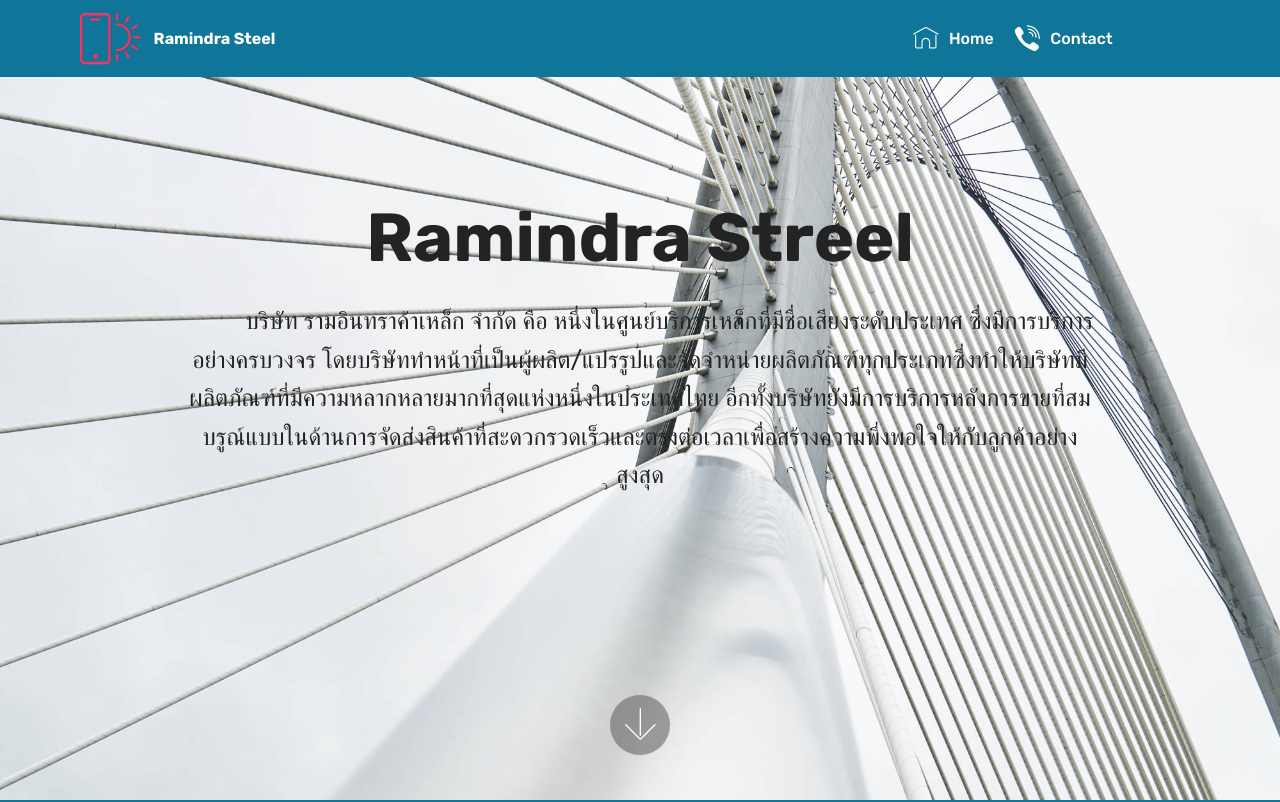
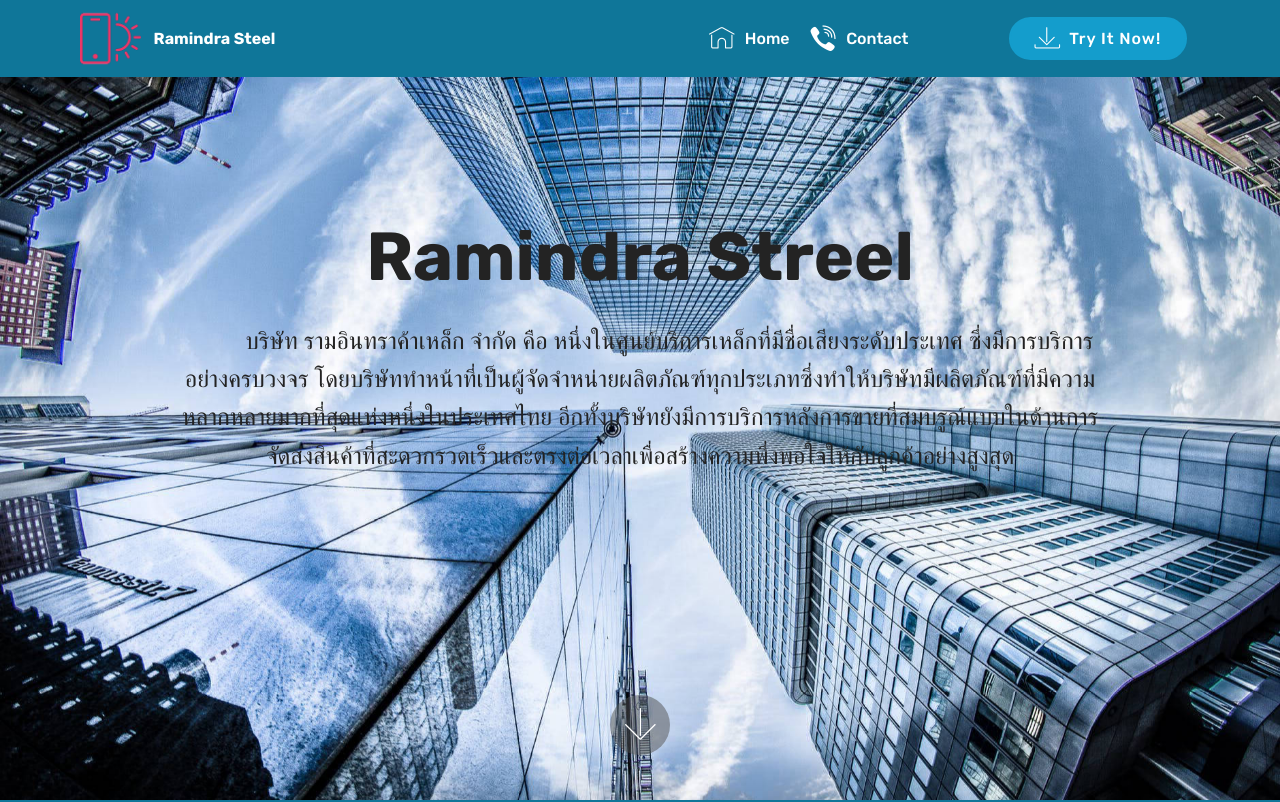
Before and after one commit to baoil555/ramindrasteel, a plain HTML site: page index.html in a window 1280 px wide. Shown: the top 802 px of the page. Drawn offline with Linux system fonts and the light colour scheme; files whose address does not match are found by name.

Commit message:
create github pages

```diff
--- a/assets/images/hashes.json
+++ b/assets/images/hashes.json
@@ -1 +1 @@
-{"ZW0UNPH4truVV3Tl99YkwQ==":"1-1880x1223.jpg","k3b0wfaCBRt4C+GPWAp15w==":"2-929x1300.jpg","EQK63AgwbBnHwT+K80k/pQ==":"3-1880x1255.jpg","DuFl/zROOp5Fq3eVC4qHig==":"architecture-bridge-infrastructure-434659-2000x2998.jpg"}
+{"ZW0UNPH4truVV3Tl99YkwQ==":"1-1880x1223.jpg","k3b0wfaCBRt4C+GPWAp15w==":"2-929x1300.jpg","EQK63AgwbBnHwT+K80k/pQ==":"3-1880x1255.jpg","DuFl/zROOp5Fq3eVC4qHig==":"architecture-bridge-infrastructure-434659-2000x2998.jpg","tWNvwSFcD/Bo2r6ImjjAVw==":"4-1880x1253.jpg","82FbTCoZXKg80npu7iLF4w==":"5-1880x1252.jpg"}
--- a/assets/mobirise/css/mbr-additional.css
+++ b/assets/mobirise/css/mbr-additional.css
@@ -1783,7 +1783,7 @@ body {
   color: #c1c1c1 !important;
 }
 .cid-qTkA127IK8 {
-  background-image: url("../../../assets/images/architecture-bridge-infrastructure-434659-2000x2998.jpg");
+  background-image: url("../../../assets/images/5-1880x1252.jpg");
 }
 .cid-qTkA127IK8 H1 {
   color: #232323;
--- a/index.html
+++ b/index.html
@@ -48,7 +48,7 @@
             </div>
         </div>
         <div class="collapse navbar-collapse" id="navbarSupportedContent">
-            <ul class="navbar-nav nav-dropdown nav-right" data-app-modern-menu="true"><li class="nav-item">
+            <ul class="navbar-nav nav-dropdown" data-app-modern-menu="true"><li class="nav-item">
                     <a class="nav-link link text-white display-4" href="index.html">
                         <span class="mbri-home mbr-iconfont mbr-iconfont-btn"></span>Home</a>
                 </li>
@@ -56,12 +56,17 @@
                     <a class="nav-link link text-white display-4" href="page2.html"><span class="socicon socicon-viber mbr-iconfont mbr-iconfont-btn"></span>
                         Contact &nbsp; &nbsp; &nbsp; &nbsp; &nbsp; &nbsp; &nbsp; &nbsp; &nbsp; &nbsp;&nbsp;</a>
                 </li></ul>
-
+            <div class="navbar-buttons mbr-section-btn">
+                <a class="btn btn-sm btn-primary display-4" href="https://mobirise.com">
+                    <span class="mbri-save mbr-iconfont mbr-iconfont-btn "></span>
+                    Try It Now!
+                </a>
+            </div>
         </div>
     </nav>
 </section>
 
-<section class="engine"><a href="https://mobirise.info/m">free site design templates</a></section><section class="cid-qTkA127IK8 mbr-fullscreen mbr-parallax-background" id="header2-1">
+<section class="engine"><a href="https://mobirise.info/n">free simple website templates</a></section><section class="cid-qTkA127IK8 mbr-fullscreen mbr-parallax-background" id="header2-1">
 
 
 
@@ -72,7 +77,7 @@
             <div class="mbr-white col-md-10">
                 <h1 class="mbr-section-title mbr-bold pb-3 mbr-fonts-style display-1">Ramindra Streel</h1>
 
-                <p class="mbr-text pb-3 mbr-fonts-style display-5">&nbsp; &nbsp; &nbsp; &nbsp; &nbsp; บริษัท รามอินทราค้าเหล็ก จำกัด คือ หนึ่งในศูนย์บริการเหล็กที่มีชื่อเสียงระดับประเทศ ซึ่งมีการบริการอย่างครบวงจร โดยบริษัททำหน้าที่เป็นผู้ผลิต/แปรรูปและจัดจำหน่ายผลิตภัณฑ์ทุกประเภทซึ่งทำให้บริษัทมีผลิตภัณฑ์ที่มีความหลากหลายมากที่สุดแห่งหนึ่งในประเทศไทย  อีกทั้งบริษัทยังมีการบริการหลังการขายที่สมบรูณ์แบบในด้านการจัดส่งสินค้าที่สะดวกรวดเร็วและตรงต่อเวลาเพื่อสร้างความพึ่งพอใจให้กับลูกค้าอย่างสูงสุด
+                <p class="mbr-text pb-3 mbr-fonts-style display-5">&nbsp; &nbsp; &nbsp; &nbsp; &nbsp; บริษัท รามอินทราค้าเหล็ก จำกัด คือ หนึ่งในศูนย์บริการเหล็กที่มีชื่อเสียงระดับประเทศ ซึ่งมีการบริการอย่างครบวงจร โดยบริษัททำหน้าที่เป็นผู้จัดจำหน่ายผลิตภัณฑ์ทุกประเภทซึ่งทำให้บริษัทมีผลิตภัณฑ์ที่มีความหลากหลายมากที่สุดแห่งหนึ่งในประเทศไทย  อีกทั้งบริษัทยังมีการบริการหลังการขายที่สมบรูณ์แบบในด้านการจัดส่งสินค้าที่สะดวกรวดเร็วและตรงต่อเวลาเพื่อสร้างความพึ่งพอใจให้กับลูกค้าอย่างสูงสุด
 <br>
 <br><br></p>
 
```
Also changed, not shown: page2.html (+8 -3 lines), assets/images/5-1880x1252.jpg (added), 1 other file.
